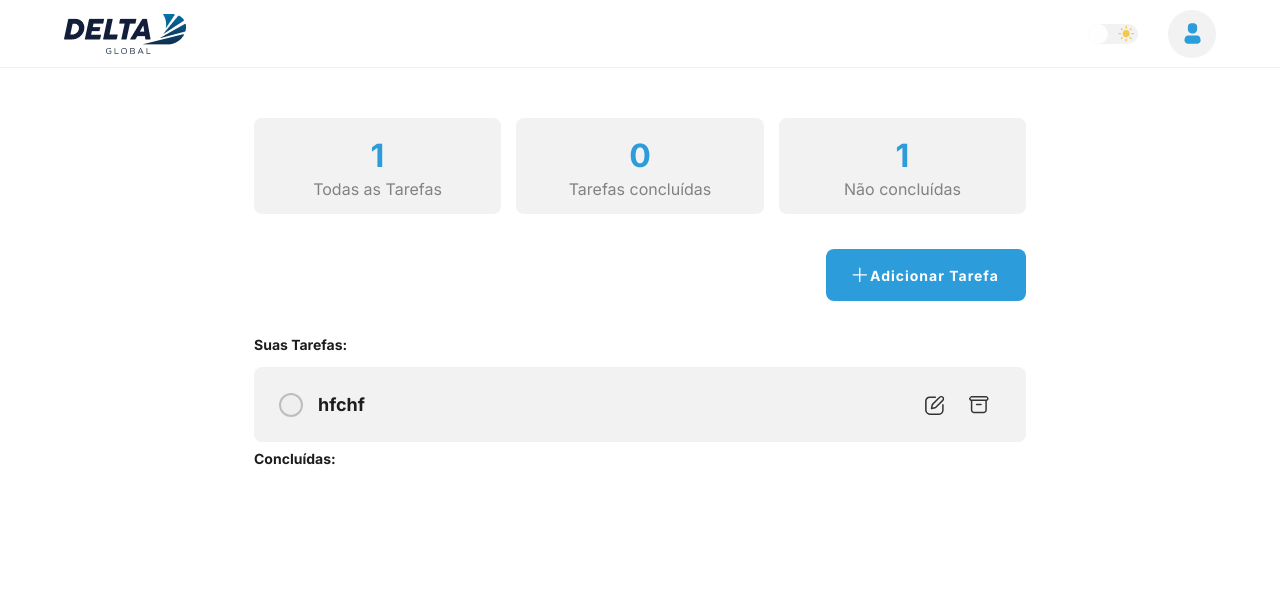
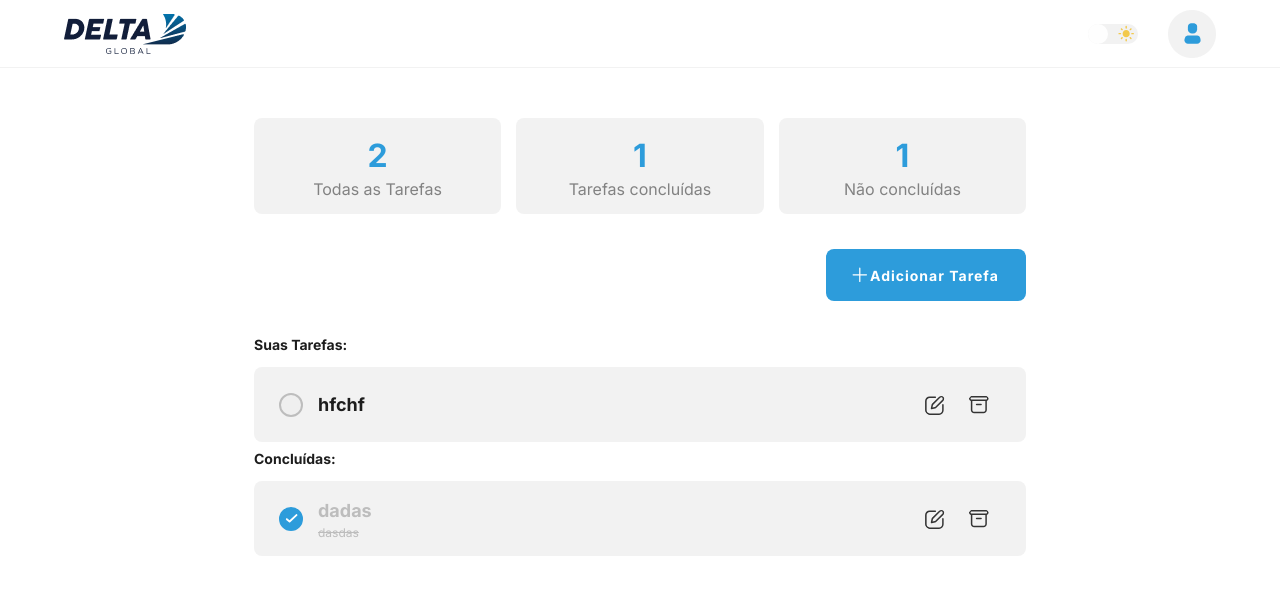
Before and after one commit to jaeger07/DeltaGlobalTest2, a React (Create React App) app: page / in a window 1280 px wide. Shown: the top 594 px of the page. Built offline with nearby package versions, Linux system fonts and the light colour scheme; data requests are answered from the project's data file.

Commit message:
Complete

```diff
--- a/db.json
+++ b/db.json
@@ -5,6 +5,12 @@
       "tittle": "hfchf",
       "description": "",
       "completed": false
+    },
+    {
+      "id": 2,
+      "tittle": "dadas",
+      "description": "dasdas",
+      "completed": true
     }
   ]
 }
--- /dev/null
+++ b/src/Components/Tasks/CardTaskComplete/index.jsx
@@ -0,0 +1,37 @@
+import React, { useContext }  from 'react'
+import { ThemeContext } from 'styled-components';
+
+import {
+    TasksToDoCard,
+    ButtonCheck,
+    TaskContainer,
+    TittleTask,
+    DescriptionTask,
+    ButtonHandleTask,
+   } from './styles'
+
+   import buttonEditLight from "../../../Assets/Button/buttonEdit.svg"
+   import buttonDeleteLight from "../../../Assets/Button/buttonDelete.svg"
+    import buttonEditDark from "../../../Assets/Button/buttonEditDark.svg"
+    import buttonDeleteDark from "../../../Assets/Button/buttonDeleteDark.svg"
+
+const CardTaskComplete = ({task, editTask, deleteTask, completeTask, }) => {
+
+  const { tittle } = useContext(ThemeContext);
+
+  return (
+
+    <TasksToDoCard >
+    <ButtonCheck onClick={() => completeTask(task)} />
+    <TaskContainer>
+        <TittleTask>{task.tittle}</TittleTask>
+        <DescriptionTask>{task.description}</DescriptionTask>
+    </TaskContainer>
+    <ButtonHandleTask onClick={() => editTask(task.id)} src={tittle === 'light' ? buttonEditLight : buttonEditDark}/>
+    <ButtonHandleTask onClick={() => deleteTask(task.id)} src={tittle === 'light' ? buttonDeleteLight : buttonDeleteDark}/>
+    </TasksToDoCard>
+
+  )
+}
+
+export default CardTaskComplete
--- /dev/null
+++ b/src/Components/Tasks/CardTaskComplete/styles.js
@@ -0,0 +1,51 @@
+import styled from 'styled-components'
+import check from '../../../Assets/Button/check.svg'
+
+export const TasksToDoCard = styled.div`
+    display: flex;
+    justify-content: space-between;
+    align-items: center;
+    width: 100%;
+    height: 75px;
+    background-color: ${props => props.theme.colors.bgDiv};
+    border-radius: 8px;
+    margin-bottom: 8px;
+    padding: 20px 25px ;
+`;
+
+export const ButtonCheck = styled.button`
+    border-radius: 50%;
+    border: 2px solid ${props => props.theme.colors.buttonCheck};
+    padding: 10px;
+    background: center center url(${check}) no-repeat;
+    background-color: #2D9CDB;
+    border: 2px solid #2D9CDB;
+
+    &:hover{
+    background: none;
+    }
+`;
+export const TaskContainer = styled.div`
+    width: 100%;
+    margin: 0 15px;
+`;
+export const TittleTask = styled.h2`
+    font-size: 18px;
+    font-weight: 700;
+    line-height: 28px;
+    color: ${props => props.theme.colors.textTittleCompleted};
+`;
+export const DescriptionTask = styled.p`
+    font-size: 12px;
+    font-weight: 400;
+    text-decoration: line-through;
+    color: ${props => props.theme.colors.textDescriptionCompleted};
+`;
+export const ButtonHandleTask = styled.img`
+padding: 10px;
+border-radius: 50%;
+cursor: pointer;
+&:hover{
+    background-color: ${props => props.theme.colors.bgButton};
+    }
+`;
--- a/src/Components/Tasks/Modal/styles.js
+++ b/src/Components/Tasks/Modal/styles.js
@@ -95,6 +95,7 @@ export const ModalInput = styled.input`
     margin-bottom: 25px;
     padding-left: 10px;
     font-size: 18px;
+    color: ${props => props.theme.colors.inputTextTask};
     background-color: ${props => props.theme.colors.inputTask};
     border-radius: 8px;
 `;
--- a/src/Components/Tasks/index.jsx
+++ b/src/Components/Tasks/index.jsx
@@ -2,6 +2,7 @@ import React, { Component } from 'react';
 import Scores from "./Scores";
 import Modal from './Modal';
 import CardTask from './CardTask';
+import CardTaskComplete from './CardTaskComplete';
 
 import {
     Container,
@@ -214,7 +215,7 @@ render(){
                 <TittleTasksToDo>Concluídas:</TittleTasksToDo>
 
                 {this.state.tasks.filter(task => task.completed === true ? task : null ).map((task) =>
-                    <CardTask
+                    <CardTaskComplete
                     key={task.id}
                     task={task}
                     editTask={this.abrirModalAtualizar}
--- a/src/Styles/Themes/dark.js
+++ b/src/Styles/Themes/dark.js
@@ -25,6 +25,7 @@ export const dark =  {
 
         textTittleModal: '#F2F2F2',
         textLabelModal: '#BDBDBD',
+        inputTextTask: '#FFFFFF',
         inputTask: '#343434',
         bgOpacityModal: 'rgba(10,10,10,0.8)',
         bgModal: '#1D1D1D',
--- a/src/Styles/Themes/light.js
+++ b/src/Styles/Themes/light.js
@@ -26,6 +26,7 @@ export const light =  {
 
         textTittleModal: '#343434',
         textLabelModal: '#828282',
+        inputTextTask: '#1D1D1D',
         inputTask: '#F2F2F2',
         bgOpacityModal: 'rgba(30,30,30,0.4)',
         bgModal: '#FFFFFF',
```
